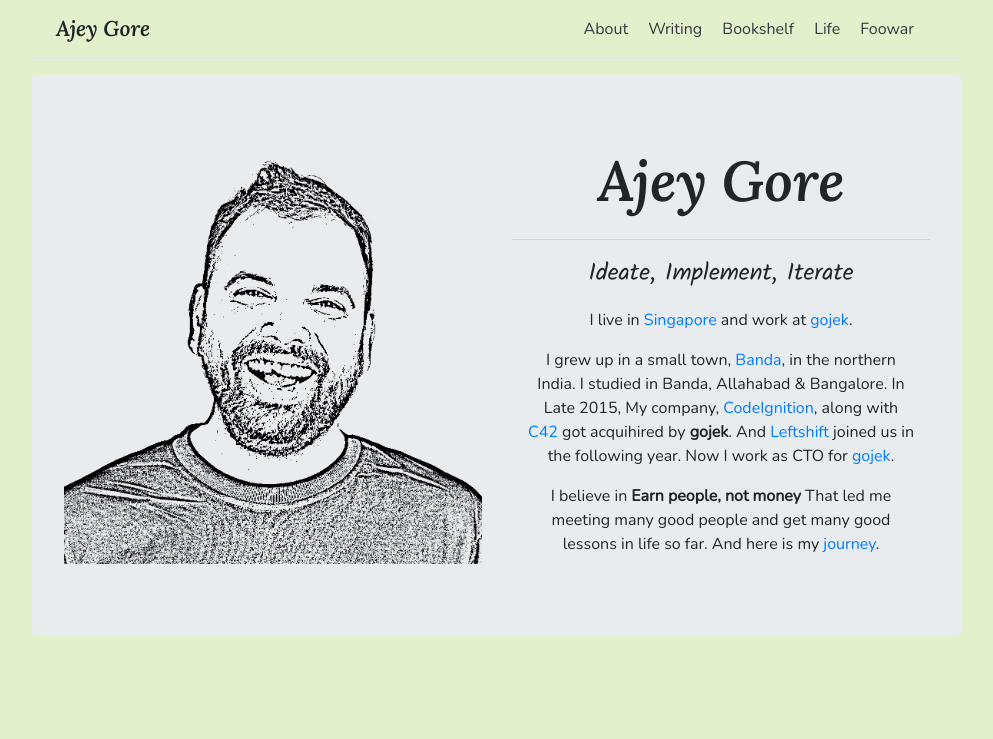
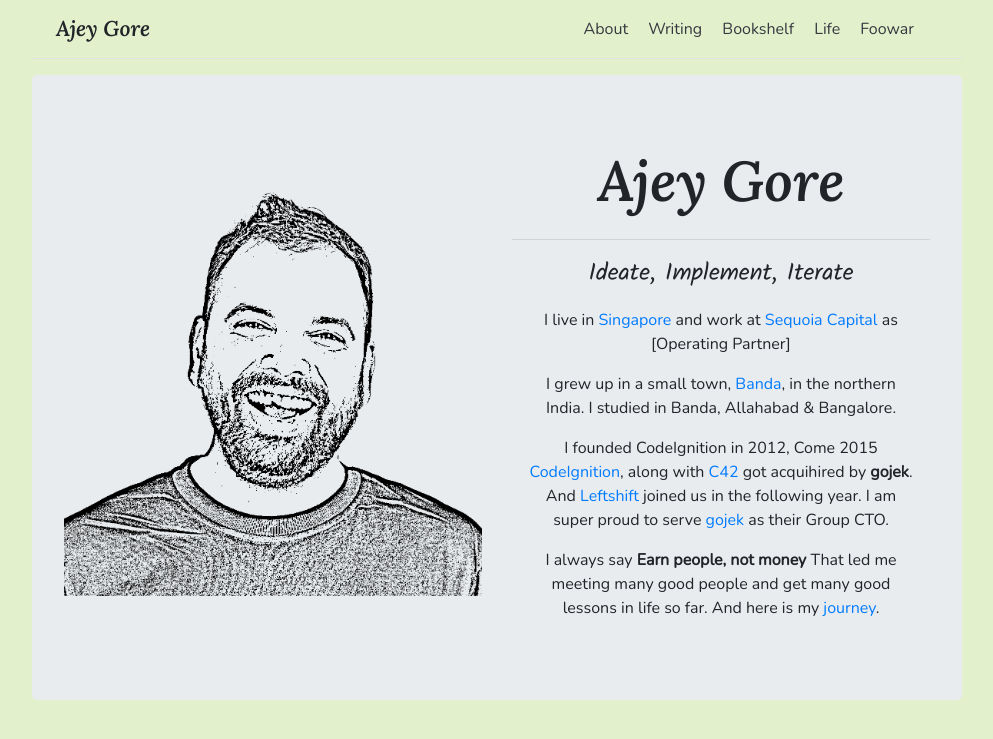
Before and after one commit to ajeygore/ajeygore.github.com, a Jekyll site: the page built from index.md, in a window 1280 px wide. Shown: the top 739 px of the page, without its empty margins (143-1136 px from the left). Built offline with Jekyll 4.4.1, drawn with Linux system fonts in a browser that asks for light colours.

Commit message:
[ajey] changed work

```diff
--- a/index.md
+++ b/index.md
@@ -5,9 +5,10 @@
 permalink: /
 ---
 
-I live in [Singapore](https://en.wikipedia.org/wiki/Singapore){:target="_blank"} and work at [gojek](https://gojek.com){:target="_blank"}.
+I live in [Singapore](https://en.wikipedia.org/wiki/Singapore){:target="_blank"} and work at [Sequoia Capital](https://www.sequoiacap.com/india){:target="_blank"} as [Operating Partner]
 
 I grew up in a small town, [Banda](https://en.wikipedia.org/wiki/Banda,_Uttar_Pradesh){:target="_blank"}, in the northern India. I studied in Banda, Allahabad & Bangalore.
-In Late 2015, My company, [CodeIgnition](https://twitter.com/codeignition){:target="_blank"}, along with [C42](https://twitter.com/c42engineering){:target="_blank"} got acquihired by **gojek**. And [Leftshift](https://twitter.com/leftshifters){:target="_blank"} joined us in the following year. Now I work as CTO for [gojek](https://gojek.com){:target="_blank"}.
 
-I believe in **Earn people, not money** That led me meeting many good people and get many good lessons in life so far. And here is my [journey]({% link journey.md %}).
+I founded CodeIgnition in 2012, Come 2015 [CodeIgnition](https://twitter.com/codeignition){:target="_blank"}, along with [C42](https://twitter.com/c42engineering){:target="_blank"} got acquihired by **gojek**. And [Leftshift](https://twitter.com/leftshifters){:target="_blank"} joined us in the following year. I am super proud to serve [gojek](https://gojek.com){:target="_blank"} as their Group CTO.
+
+I always say **Earn people, not money** That led me meeting many good people and get many good lessons in life so far. And here is my [journey]({% link journey.md %}).
```
